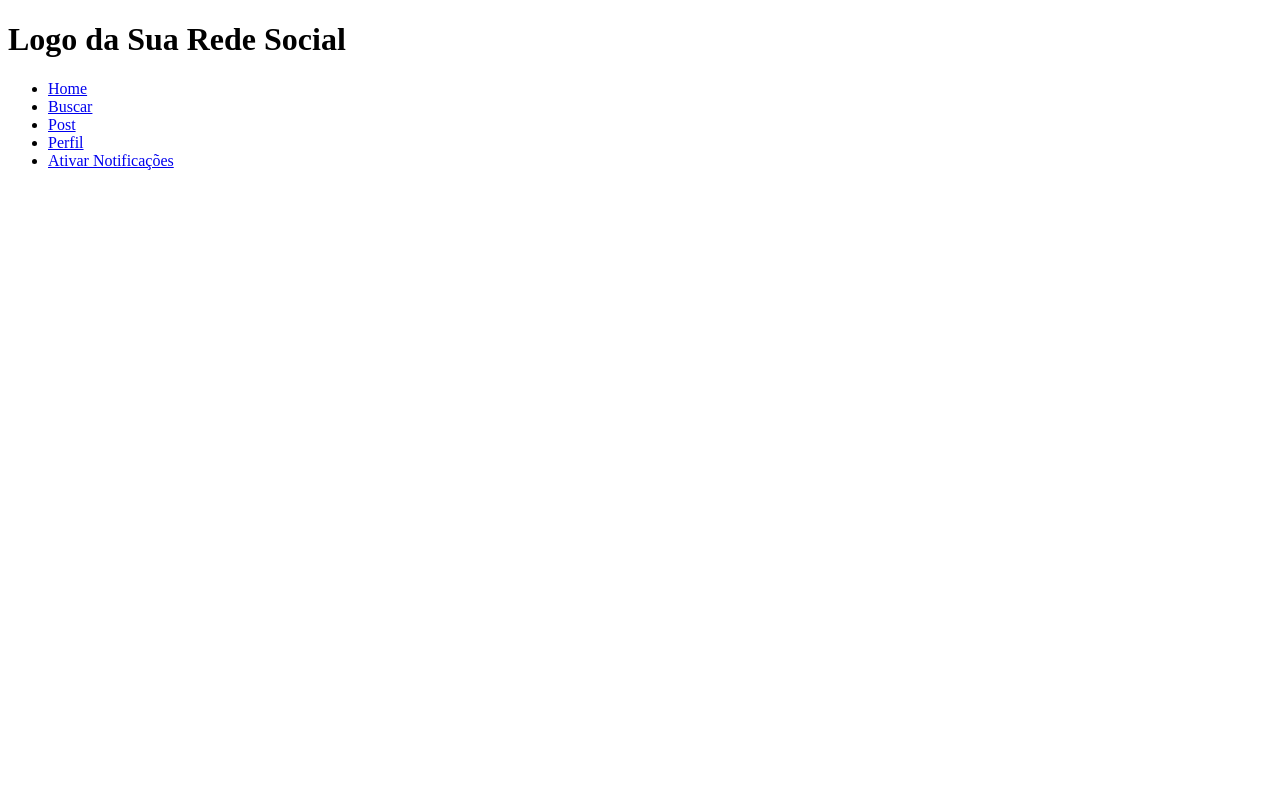
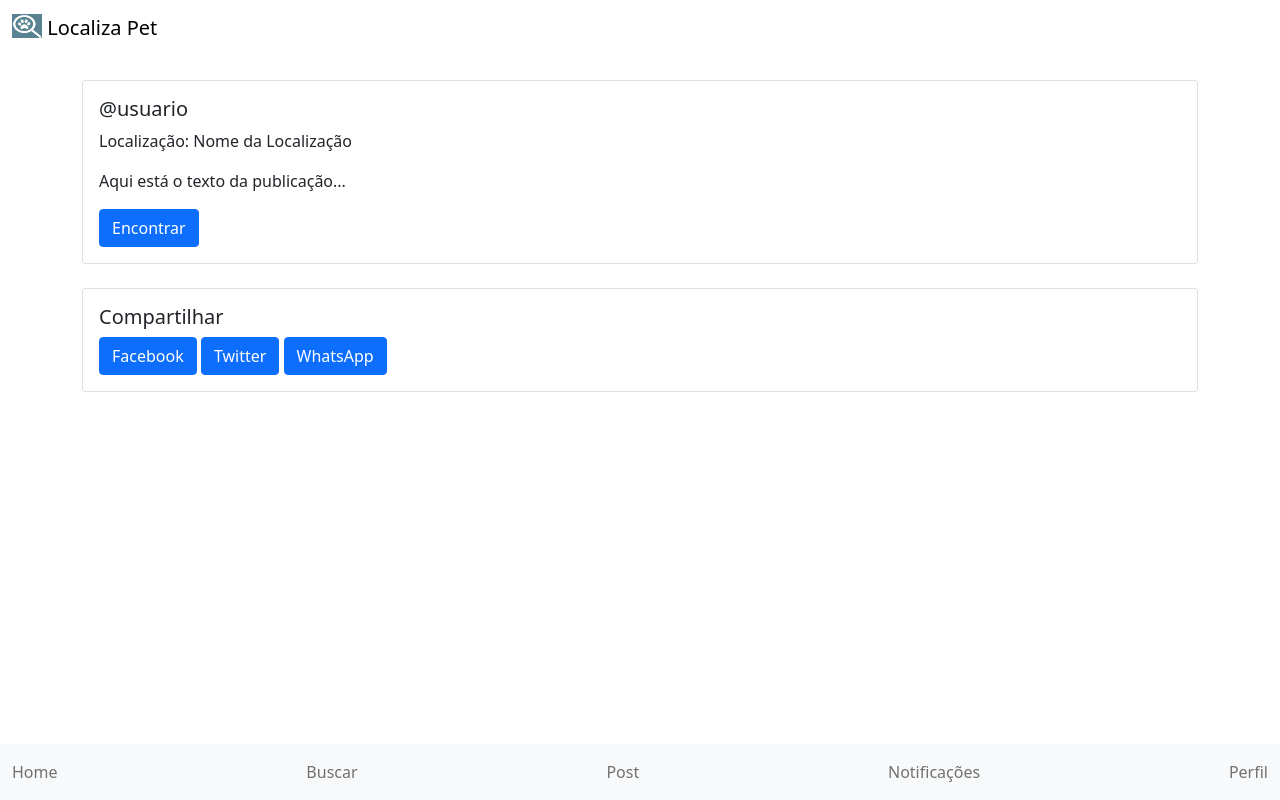
Before and after one commit to Icaro-G-Silva/Localiza-Pet, a Django app: page / in a window 1280 px wide. Run offline with Django 4.2, Linux system fonts and the light colour scheme; data that the repository does not hold is empty.

Commit message:
html
html

```diff
--- a/localizapet/socialnetwork/templates/socialnetwork/home.html
+++ b/localizapet/socialnetwork/templates/socialnetwork/home.html
@@ -1,38 +1,98 @@
-<!DOCTYPE html>
-<html>
+<!doctype html>
+<html lang="en">
   <head>
-    <title>Home - Social Network</title>
+    <!-- Required meta tags -->
+    <meta charset="utf-8">
+    <meta name="viewport" content="width=device-width, initial-scale=1">
+
+    <!-- Bootstrap CSS -->
+    <link href="https://cdn.jsdelivr.net/npm/bootstrap@5.0.2/dist/css/bootstrap.min.css" rel="stylesheet" integrity="sha384-EVSTQN3/azprG1Anm3QDgpJLIm9Nao0Yz1ztcQTwFspd3yD65VohhpuuCOmLASjC" crossorigin="anonymous">
+
+    {% load static %}
+
+    <title>home- localiza PET</title>
   </head>
   <body>
-    <!-- Parte superior com logo -->
-    <header>
-        <h1>Logo da Sua Rede Social</h1>
-    </header>
 
-    <!-- Feed de notícias -->
-    <div class="feed">
-        <!-- Aqui você pode iterar sobre as postagens e exibi-las no feed -->
-        <!-- Exemplo:
-        {% for post in posts %}
-            <div class="post">
-                <h2>{{ post.title }}</h2>
-                <p>{{ post.content }}</p>
+    <nav class="navbar bg-body-tertiary">
+        <div class="container-fluid">
+            <a class="navbar-brand"  style="color: black;" href="#">
+                <img src="{% static 'images/favicon.jpg' %}" alt="Logo" width="30" height="24" class="d-inline-block align-text-top">
+                Localiza Pet
+            </a>
         </div>
-        {% endfor %}
-        -->
+    </nav>
+
+    <!-- Conteúdo do seu site -->
+    <div class="container mt-4">
+        <!-- Publicação do feed -->
+        <div class="card">
+            <div class="card-body">
+                <!-- Nome de usuário e localização -->
+                <h5 class="card-title">@usuario</h5>
+                <p class="card-text">Localização: Nome da Localização</p>
+                <!-- Conteúdo da postagem -->
+                <p class="card-text">Aqui está o texto da publicação...</p>
+                <!-- Botão "Encontrar" -->
+                <a href="#" class="btn btn-primary">Encontrar</a>
+            </div>
+        </div>
     </div>
 
-    <!-- Parte inferior com botões -->
-    <footer>
-        <nav>
-            <ul>
-                <li><a href="#">Home</a></li>
-                <li><a href="#">Buscar</a></li>
-                <li><a href="#">Post</a></li>
-                <li><a href="#">Perfil</a></li>
-                <li><a href="#">Ativar Notificações</a></li>
+    <!-- Barra de compartilhamento -->
+    <div class="container mt-4">
+        <div class="card">
+            <div class="card-body">
+                <h5 class="card-title">Compartilhar</h5>
+                <a href="#" class="btn btn-primary">Facebook</a>
+                <a href="#" class="btn btn-primary">Twitter</a>
+                <a href="#" class="btn btn-primary">WhatsApp</a>
+            </div>
+        </div>
+    </div>
+
+<!-- Barra de navegação na parte inferior -->
+<nav class="navbar fixed-bottom navbar-light bg-light">
+    <div class="container-fluid d-flex justify-content-between">
+        <ul class="navbar-nav">
+            <li class="nav-item">
+                <a class="nav-link" href="#">Home</a>
+            </li>
         </ul>
+        <ul class="navbar-nav">
+            <li class="nav-item">
+                <a class="nav-link" href="#">Buscar</a>
+            </li>
+        </ul>
+        <ul class="navbar-nav">
+            <li class="nav-item">
+                <a class="nav-link" href="#">Post</a>
+            </li>
+        </ul>
+        <ul class="navbar-nav">
+            <li class="nav-item">
+                <a class="nav-link" href="#">Notificações</a>
+            </li>
+        </ul>
+        <ul class="navbar-nav">
+            <li class="nav-item">
+                <a class="nav-link" href="#">Perfil</a>
+            </li>
+        </ul>
+    </div>
 </nav>
-    </footer>
+
+
+
+    <!-- Optional JavaScript; choose one of the two! -->
+
+    <!-- Option 1: Bootstrap Bundle with Popper -->
+    <script src="https://cdn.jsdelivr.net/npm/bootstrap@5.0.2/dist/js/bootstrap.bundle.min.js" integrity="sha384-MrcW6ZMFYlzcLA8Nl+NtUVF0sA7MsXsP1UyJoMp4YLEuNSfAP+JcXn/tWtIaxVXM" crossorigin="anonymous"></script>
+
+    <!-- Option 2: Separate Popper and Bootstrap JS -->
+    <!--
+    <script src="https://cdn.jsdelivr.net/npm/@popperjs/core@2.9.2/dist/umd/popper.min.js" integrity="sha384-IQsoLXl5PILFhosVNubq5LC7Qb9DXgDA9i+tQ8Zj3iwWAwPtgFTxbJ8NT4GN1R8p" crossorigin="anonymous"></script>
+    <script src="https://cdn.jsdelivr.net/npm/bootstrap@5.0.2/dist/js/bootstrap.min.js" integrity="sha384-cVKIPhGWiC2Al4u+LWgxfKTRIcfu0JTxR+EQDz/bgldoEyl4H0zUF0QKbrJ0EcQF" crossorigin="anonymous"></script>
+    -->
   </body>
 </html>
```
Also changed, not shown: localizapet/socialnetwork/static/images/favicon.jpg (added). Lines whose indentation alone changed are shown as unchanged.
